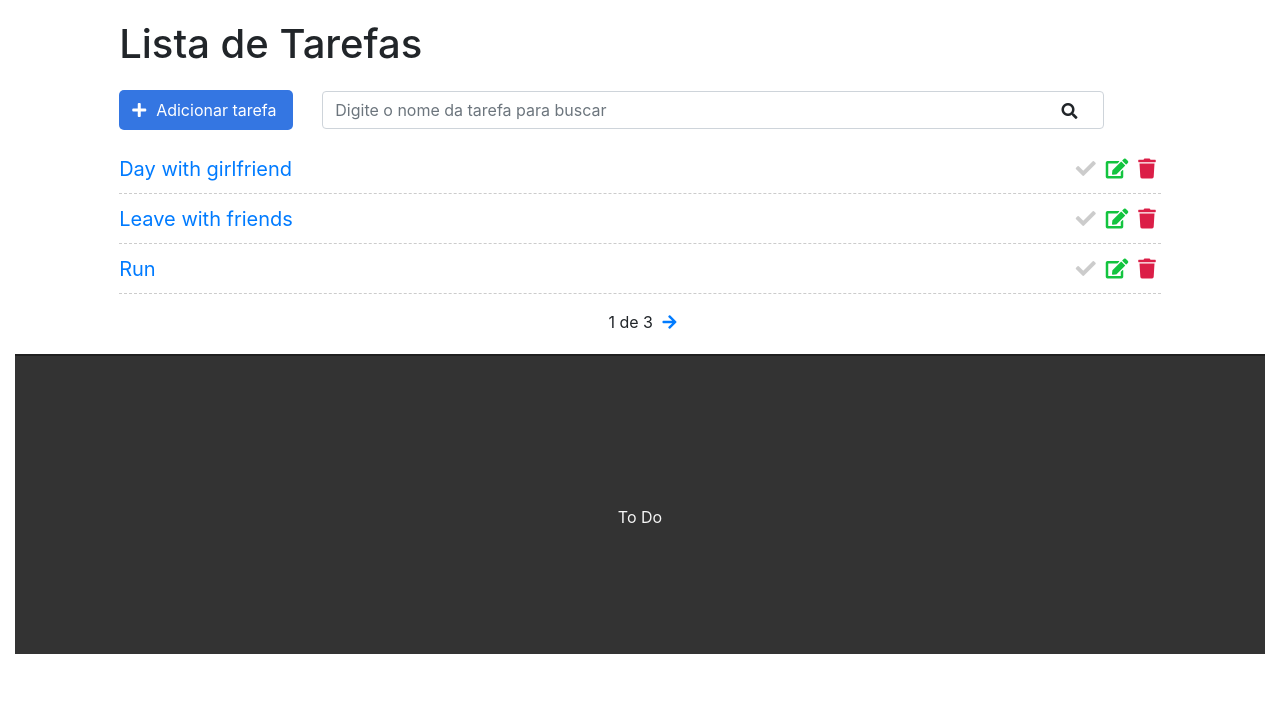
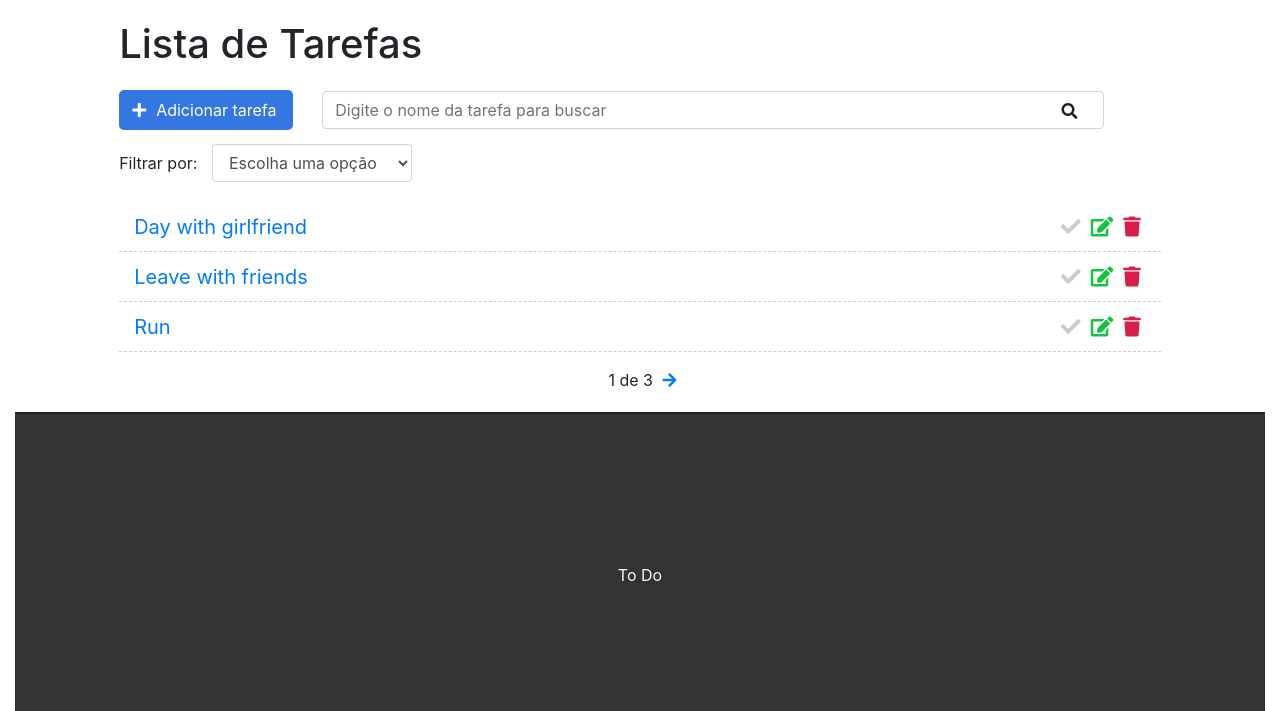
Before and after one commit to Gleis0nLemos/To_do, a Django app: page / in a window 1280 px wide. Shown: the part 57-768 px from the top of the page. Run offline with Django 4.2, Linux system fonts and the light colour scheme; a user stored in the database is signed in; data comes from the database, SQL or seed files in the repository; both versions use the stored data as it was after the commit; some libraries are stand-ins or nearby versions.

Commit message:
feat: filter task done/doing

```diff
--- a/task/static/css/styles.css
+++ b/task/static/css/styles.css
@@ -83,6 +83,18 @@ ul.messages li {
     list-style: none;
 }
 
+/* filter */
+.filter-div {
+    margin-bottom: 20px;
+    padding: 0;
+}
+
+#filter {
+    display: inline-block;
+    width: 200px;
+    margin-left: 10px;
+}
+
 /* Lista de tarefas */
 
 .list-div {
@@ -97,6 +109,7 @@ ul.messages li {
     list-style: none;
     font-size: 20px;
     height: 50px;
+    padding: 0 15px;
     padding-top: 10px;
     border-bottom: 1px dashed #CCC;
 }
--- a/task/static/js/scripts.js
+++ b/task/static/js/scripts.js
@@ -1,8 +1,10 @@
 $( document ).ready(function() {
 
+    var baseUrl   = 'http://127.0.0.1:8000/';
     var deleteBtn = $('.delete-btn');
     var searchBtn = $('#search-btn');
     var searchForm = $('#search-form')
+    var filter    = $('#filter')
 
     $(deleteBtn).on('click', function(e) {
 
@@ -21,4 +23,9 @@ $( document ).ready(function() {
         searchForm.submit();
     });
 
+    $(filter).change(function() {
+        var filter = $(this).val();
+        console.log(filter);
+        window.location.href = baseUrl +'?filter=' + filter;
+    })
 });
--- a/task/templates/task/list.html
+++ b/task/templates/task/list.html
@@ -15,6 +15,14 @@
             <input class="form-control" type="text" id="search" name="search" placeholder="Digite o nome da tarefa para buscar" value="{{ request.GET.search }}">
             <i class="fas fa-search" id="search-btn"></i>
         </form>
+    </div>
+    <div class="col-12 filter-div">
+        <span>Filtrar por:</span>
+        <select name="filter" id="filter" class="form-control">
+            <option value="">Escolha uma opção</option>
+            <option value="done">Tarefas concluídas</option>
+            <option value="doing">Tarefas a fazer</option>
+        </select>
     </div>
     {% if messages %}
     <ul class="messages">
--- a/task/views.py
+++ b/task/views.py
@@ -8,10 +8,15 @@ from django.contrib import messages
 
 @login_required
 def taskList(request):
+
     search = request.GET.get('search')
+    filter = request.GET.get('filter')
 
     if search:
         tasks = Task.objects.filter(title__icontains=search, user=request.user)
+
+    elif filter:
+        tasks = Task.objects.filter(done=filter, user=request.user)
 
     else:
         tasks_list = Task.objects.all().order_by('-created_at').filter(user=request.user)
```
Also changed, not shown: db.sqlite3.
